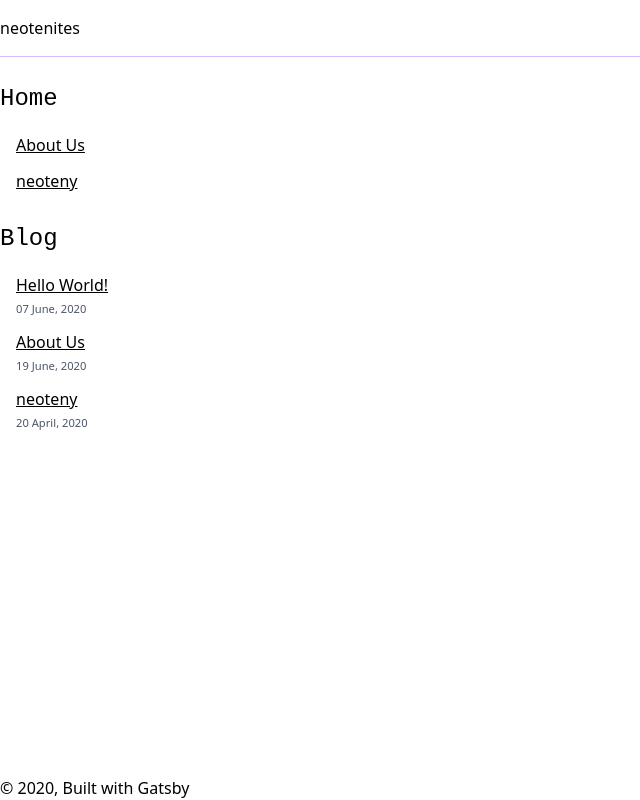
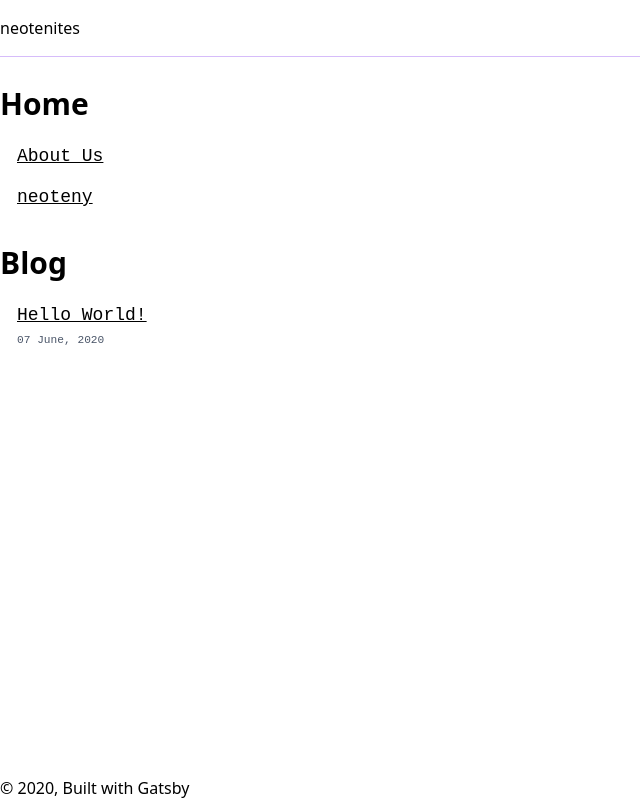
Before and after one commit to m0n01d/neotenites, a Gatsby site: page / in a window 1280 px wide. Shown: the whole page, without its empty margins (0-640 px from the left). Built offline with nearby package versions, Linux system fonts and the light colour scheme; Gatsby itself is replaced by a stand-in of ours; a small style sheet from the web is missing.

Commit message:
fix query

```diff
--- a/src/pages/index.js
+++ b/src/pages/index.js
@@ -12,9 +12,14 @@
   } = node
   return (
     <div class="mb-3">
-      <Link to={slug}>
-        <h4 class="font-medium underline">{frontmatter.title}</h4>
-        <p class="text-sm text-gray-700">
+      <Link
+        to={slug}
+        className="font-mono p-px hover:bg-black  inline-block group"
+      >
+        <h4 class="font-medium underline group-hover:text-white text-lg">
+          {frontmatter.title}
+        </h4>
+        <p class="text-sm text-gray-700 group-hover:text-gray-100">
           <small>{frontmatter.date}</small>
         </p>
       </Link>
@@ -25,7 +30,7 @@
 const Section = ({ title, children }) => {
   return (
     <div class="mb-2">
-      <h2 class="font-medium text-2xl font-mono">{title}</h2>
+      <h2 class="font-extrabold text-3xl ">{title}</h2>
       <div class="mt-2 py-2 px-4">{children}</div>
     </div>
   )
@@ -75,7 +80,9 @@
       }
     }
 
-    blog: allMarkdownRemark {
+    blog: allMarkdownRemark(
+      filter: { fileAbsolutePath: { regex: "/blog/i" } }
+    ) {
       totalCount
       edges {
         node {
```
